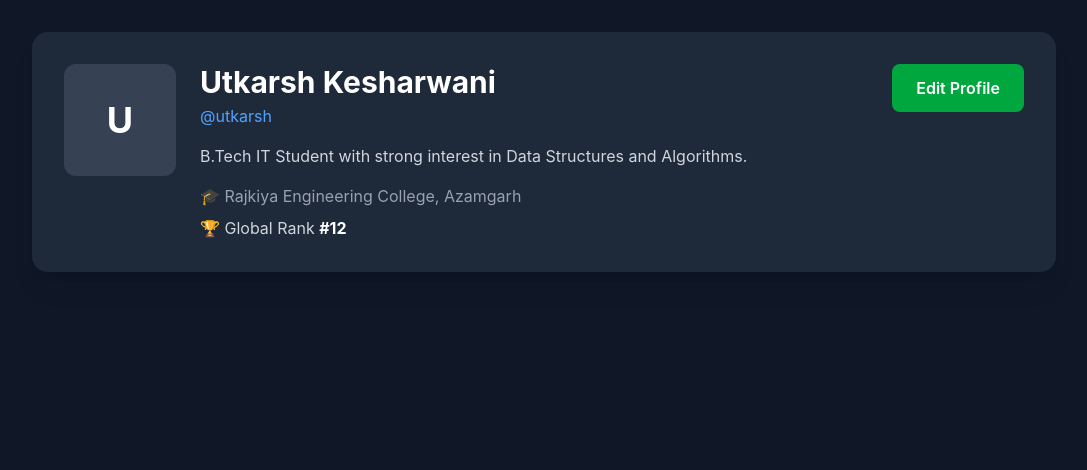
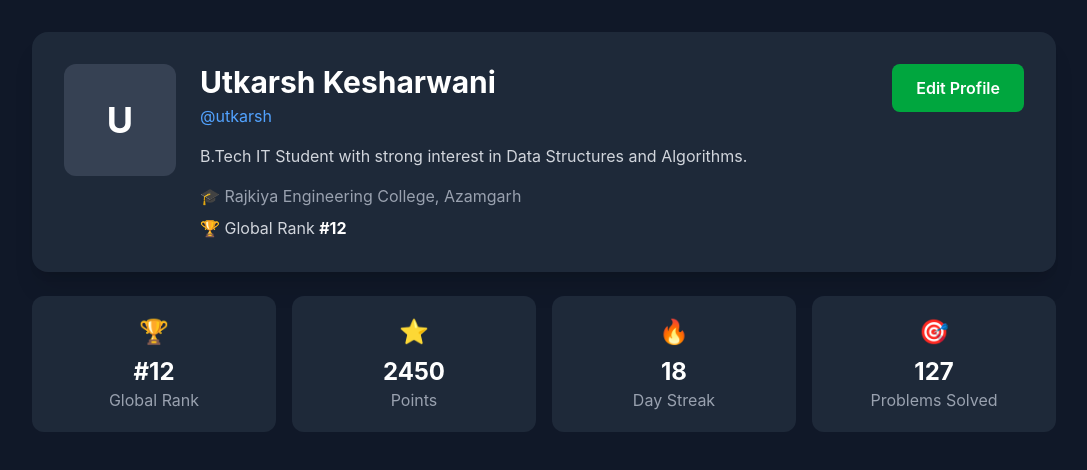
Before and after one commit to utkarsh191/gamified-learning, a React (Vite) app in the folder client/: page /profile in a window 1280 px wide. Shown: the top 470 px of the page, without its empty margins (96-1183 px from the left). Built offline with nearby package versions, Linux system fonts and the light colour scheme; sample sign-in values are in the browser's storage.

Commit message:
Add profile header and gamification stats with global rank, points, streak and problems solved

```diff
--- a/client/src/pages/Profile.tsx
+++ b/client/src/pages/Profile.tsx
@@ -1,57 +1,78 @@
 function Profile() {
   return (
-    <div className="min-h-screen bg-gray-900 text-white px-6 py-8">
-      <div className="max-w-5xl mx-auto">
+    <div className="min-h-screen bg-gray-900 px-6 py-8 text-white">
+      <div className="mx-auto max-w-5xl">
 
         {/* Profile Header */}
-        <div className="bg-gray-800 rounded-2xl p-8 shadow-xl">
+        <section className="rounded-2xl bg-gray-800 p-8 shadow-xl">
+          <div className="flex flex-col items-start gap-6 md:flex-row">
 
-          <div className="flex flex-col md:flex-row gap-6 items-start">
-
-            {/* Profile Photo */}
-            <div className="w-28 h-28 rounded-xl bg-gray-700 flex items-center justify-center text-4xl font-bold">
+            <div className="flex h-28 w-28 items-center justify-center rounded-xl bg-gray-700 text-4xl font-bold">
               U
             </div>
 
-            {/* Profile Info */}
             <div className="flex-1">
-
               <h1 className="text-3xl font-bold">
                 Utkarsh Kesharwani
               </h1>
 
-              <p className="text-blue-400 mt-1">
+              <p className="mt-1 text-blue-400">
                 @utkarsh
               </p>
 
-              <p className="text-gray-300 mt-4">
+              <p className="mt-4 text-gray-300">
                 B.Tech IT Student with strong interest in Data Structures
                 and Algorithms.
               </p>
 
-              <p className="text-gray-400 mt-4">
+              <p className="mt-4 text-gray-400">
                 🎓 Rajkiya Engineering College, Azamgarh
               </p>
 
-              <p className="text-gray-300 mt-2">
+              <p className="mt-2 text-gray-300">
                 🏆 Global Rank{" "}
-                <span className="text-white font-bold">
+                <span className="font-bold text-white">
                   #12
                 </span>
               </p>
-
             </div>
 
-            {/* Edit Profile */}
             <button
-              className="bg-green-600 hover:bg-green-700 px-6 py-3 rounded-lg font-semibold transition"
+              className="rounded-lg bg-green-600 px-6 py-3 font-semibold transition hover:bg-green-700"
             >
               Edit Profile
             </button>
+          </div>
+        </section>
 
+        {/* Gamification Stats */}
+        <section className="mt-6 grid grid-cols-2 gap-4 md:grid-cols-4">
+
+          <div className="rounded-xl bg-gray-800 p-5 text-center">
+            <p className="text-2xl">🏆</p>
+            <p className="mt-2 text-2xl font-bold">#12</p>
+            <p className="text-gray-400">Global Rank</p>
           </div>
 
-        </div>
+          <div className="rounded-xl bg-gray-800 p-5 text-center">
+            <p className="text-2xl">⭐</p>
+            <p className="mt-2 text-2xl font-bold">2450</p>
+            <p className="text-gray-400">Points</p>
+          </div>
+
+          <div className="rounded-xl bg-gray-800 p-5 text-center">
+            <p className="text-2xl">🔥</p>
+            <p className="mt-2 text-2xl font-bold">18</p>
+            <p className="text-gray-400">Day Streak</p>
+          </div>
+
+          <div className="rounded-xl bg-gray-800 p-5 text-center">
+            <p className="text-2xl">🎯</p>
+            <p className="mt-2 text-2xl font-bold">127</p>
+            <p className="text-gray-400">Problems Solved</p>
+          </div>
+
+        </section>
 
       </div>
     </div>
```
